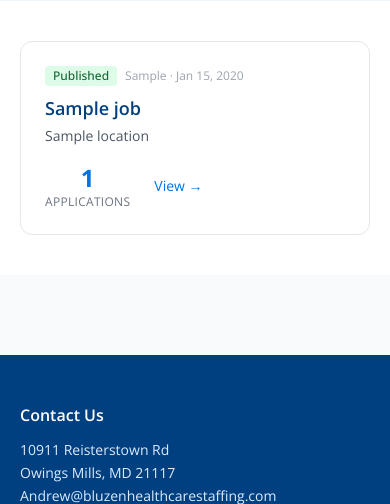
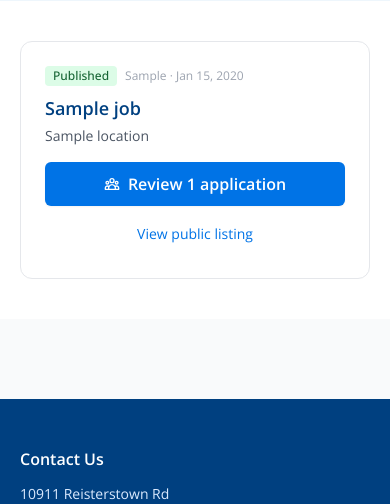
Before and after one commit to star11293/bluzen-jobs, a Django app: template templates/jobs/employer_dashboard.html in a window 390 px wide. Shown: the part 291-795 px from the top of the page. Run offline with Django 3.2, Linux system fonts and the light colour scheme; the template is opened without the code that fills it: most values are stand-ins (such as "Sample title", 1, 10 or a date in 2020); some libraries are stand-ins or nearby versions.

Commit message:
Clearer Review applications button, direct resume download, mobile-friendly status form

```diff
--- a/templates/jobs/employer_dashboard.html
+++ b/templates/jobs/employer_dashboard.html
@@ -26,7 +26,7 @@
           <div class="bg-white border border-gray-200 rounded-xl p-6 hover:border-brand-blue hover:shadow-card transition">
             <div class="flex flex-col md:flex-row md:items-center md:justify-between gap-4">
               <div class="flex-1 min-w-0">
-                <div class="flex items-center gap-2 mb-2">
+                <div class="flex flex-wrap items-center gap-2 mb-2">
                   {% if job.status == 'published' %}
                     <span class="inline-block text-xs font-medium px-2 py-0.5 rounded bg-green-100 text-green-800">Published</span>
                   {% elif job.status == 'draft' %}
@@ -39,13 +39,15 @@
                 <h3 class="text-lg font-semibold text-brand-navy mb-1">{{ job.title }}</h3>
                 <p class="text-sm text-gray-600">{{ job.location }}</p>
               </div>
-              <div class="flex items-center gap-6">
-                <a href="{% url 'jobs:job_applications' job.pk %}" class="text-center group">
-                  <p class="text-2xl font-bold text-brand-blue group-hover:underline">{{ job.applications.count }}</p>
-                  <p class="text-xs text-gray-500 uppercase tracking-wide">Applications</p>
+              <div class="flex flex-col sm:flex-row items-stretch sm:items-center gap-2 sm:gap-3">
+                <a href="{% url 'jobs:job_applications' job.pk %}"
+                   class="inline-flex items-center justify-center gap-2 bg-brand-blue hover:bg-brand-blue-dark text-white font-semibold px-4 py-2.5 rounded-md transition shadow-sm whitespace-nowrap">
+                  <svg xmlns="http://www.w3.org/2000/svg" class="w-4 h-4" fill="none" viewBox="0 0 24 24" stroke="currentColor" stroke-width="2"><path stroke-linecap="round" stroke-linejoin="round" d="M17 20h5v-2a3 3 0 00-5.356-1.857M17 20H7m10 0v-2c0-.656-.126-1.283-.356-1.857M7 20H2v-2a3 3 0 015.356-1.857M7 20v-2c0-.656.126-1.283.356-1.857m0 0a5.002 5.002 0 019.288 0M15 7a3 3 0 11-6 0 3 3 0 016 0zm6 3a2 2 0 11-4 0 2 2 0 014 0zM7 10a2 2 0 11-4 0 2 2 0 014 0z"/></svg>
+                  Review {{ job.applications.count }} application{{ job.applications.count|pluralize }}
                 </a>
-                <a href="{% url 'jobs:detail' job.pk %}" class="text-sm text-brand-blue hover:underline whitespace-nowrap">
-                  View →
+                <a href="{% url 'jobs:detail' job.pk %}"
+                   class="inline-flex items-center justify-center text-sm text-brand-blue hover:underline px-4 py-2.5 whitespace-nowrap">
+                  View public listing
                 </a>
               </div>
             </div>
```
Also changed, not shown: templates/jobs/job_applications.html (+4 -4 lines).
